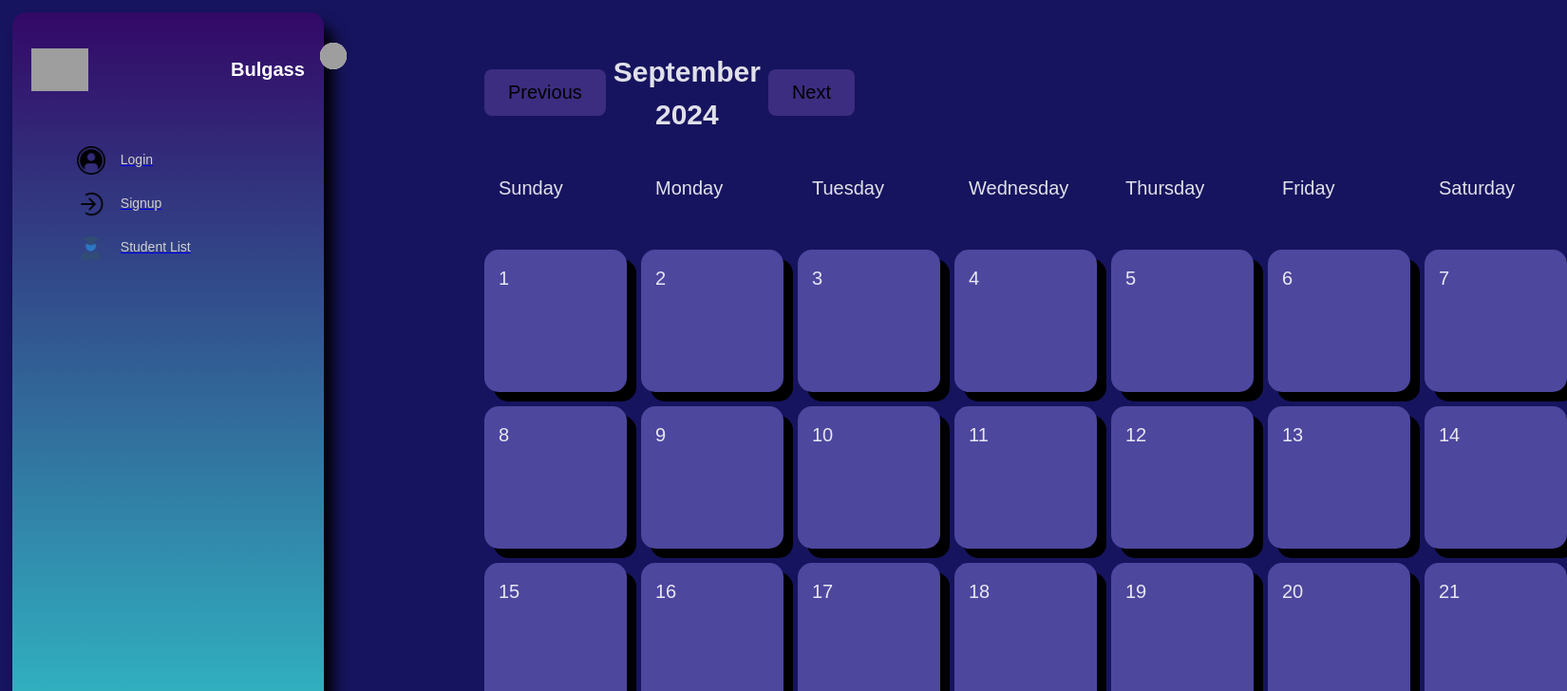
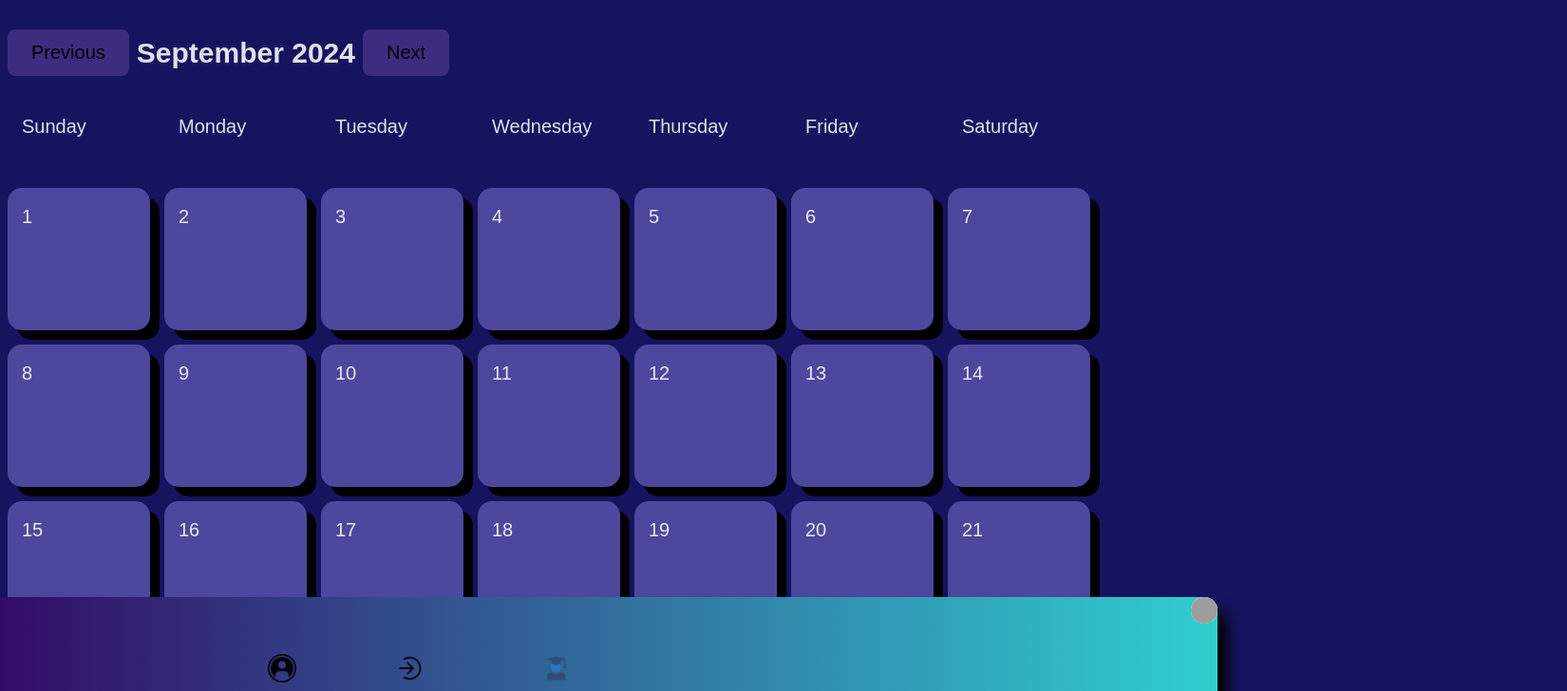
Before and after one commit to bulgass/BulgassAdmin, a React (Vite) app: page / in a window 1280 px wide. Shown: the top 728 px of the page at 95% size, 1650 px wide, since content can reach past the window. Built offline with nearby package versions, Linux system fonts and the light colour scheme; no server answers; the database is empty; sample sign-in values are in the browser's storage; grey boxes are pictures that could not be loaded.

Commit message:
change sidebar

```diff
--- a/src/components/homepage.css
+++ b/src/components/homepage.css
@@ -1,21 +1,14 @@
 .home-page {
     font-family: Arial, sans-serif;
-    padding: 20px;
-    position: relative;
-    left:20px;
     font-size: 1.25rem;
-
   }
   .calendar {
-    width: 300px;
-    margin: 0 auto;
+    margin-bottom: 200px;
   }
 
   .header {
     text-align: center;
     display: flex;
-    justify-content: space-between;
-    align-items: center;
 }
 
 .days-grid {
--- a/src/components/submodule/sidebar/sidebar.css
+++ b/src/components/submodule/sidebar/sidebar.css
@@ -1,28 +1,29 @@
 .sidebar {
+  display: flex;
+  align-items: end;
   position: fixed;
-  top: 0;
-  left: 0;
-  height: 100vh; /* Full viewport height */
-  width: 18rem; /* Initial width */
-  background-image: linear-gradient(to top, #30cfd0 0%, #330867 100%);
-  padding: 1.25rem;
+  bottom: 0;
+  height: auto; /* Full viewport height */
+  width: 100%; /* Initial width */
+  background-image: linear-gradient(to left, #30cfd0 0%, #330867 100%);
+  padding: 1rem;
   padding-top: 2rem;
-  transition: width 0.3s ease; /* Transition for width change */
+  transition: height 0.3s ease; /* Transition for width change */
   z-index: 1000; /* Ensure it sits on top of other content */
   border-radius: 15px;
-  margin: 1%;
+  margin-left: -3%;
   box-shadow: 10px 15px 15px black;
 }
 
 .sidebar.closed {
-  width: 10rem; /* Width when closed */
+  height: 10%; /* Width when closed */
 }
 
 .toggle-btn {
   position: absolute;
   cursor: pointer;
-  right: -1.5rem;
-  top: 2rem;
+  right: 0rem;
+  top: 0rem;
   width: 1.75rem;
   height: 1.75rem;
   border: none;
@@ -32,7 +33,7 @@
 }
 
 .sidebar.closed .toggle-btn {
-  right: -2.5rem;
+  top: -2rem;
 }
 
 .header {
@@ -58,11 +59,14 @@
 }
 
 .menu-list {
-  padding-top: 1.5rem;
+  margin-left: 100px;
+  column-gap: 80px;
+  display: flex;
 }
 
 .menu-item {
   display: flex;
+  flex-direction: column;
   align-items: center;
   gap: 1rem;
   padding: 0.5rem;
```
